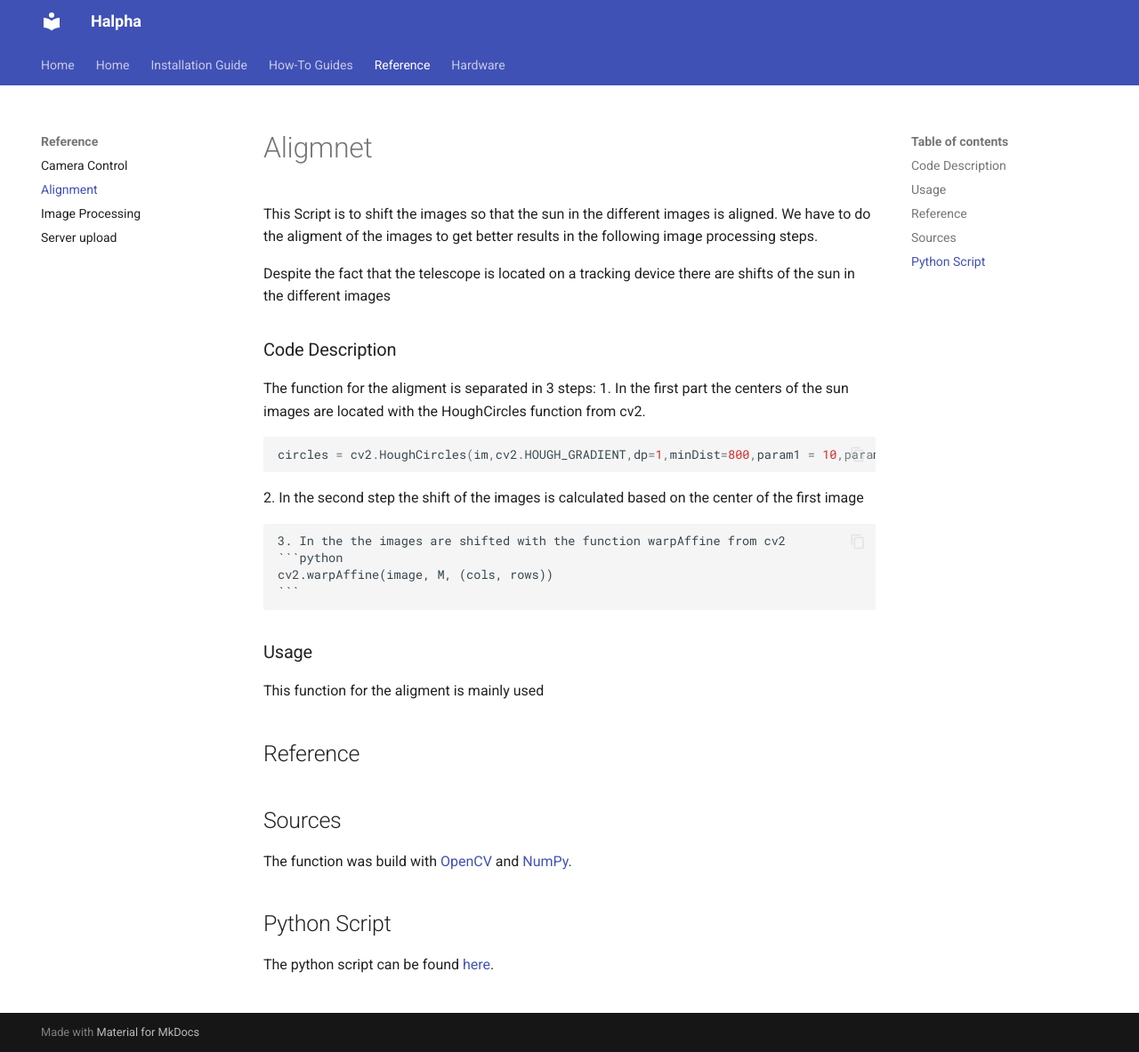
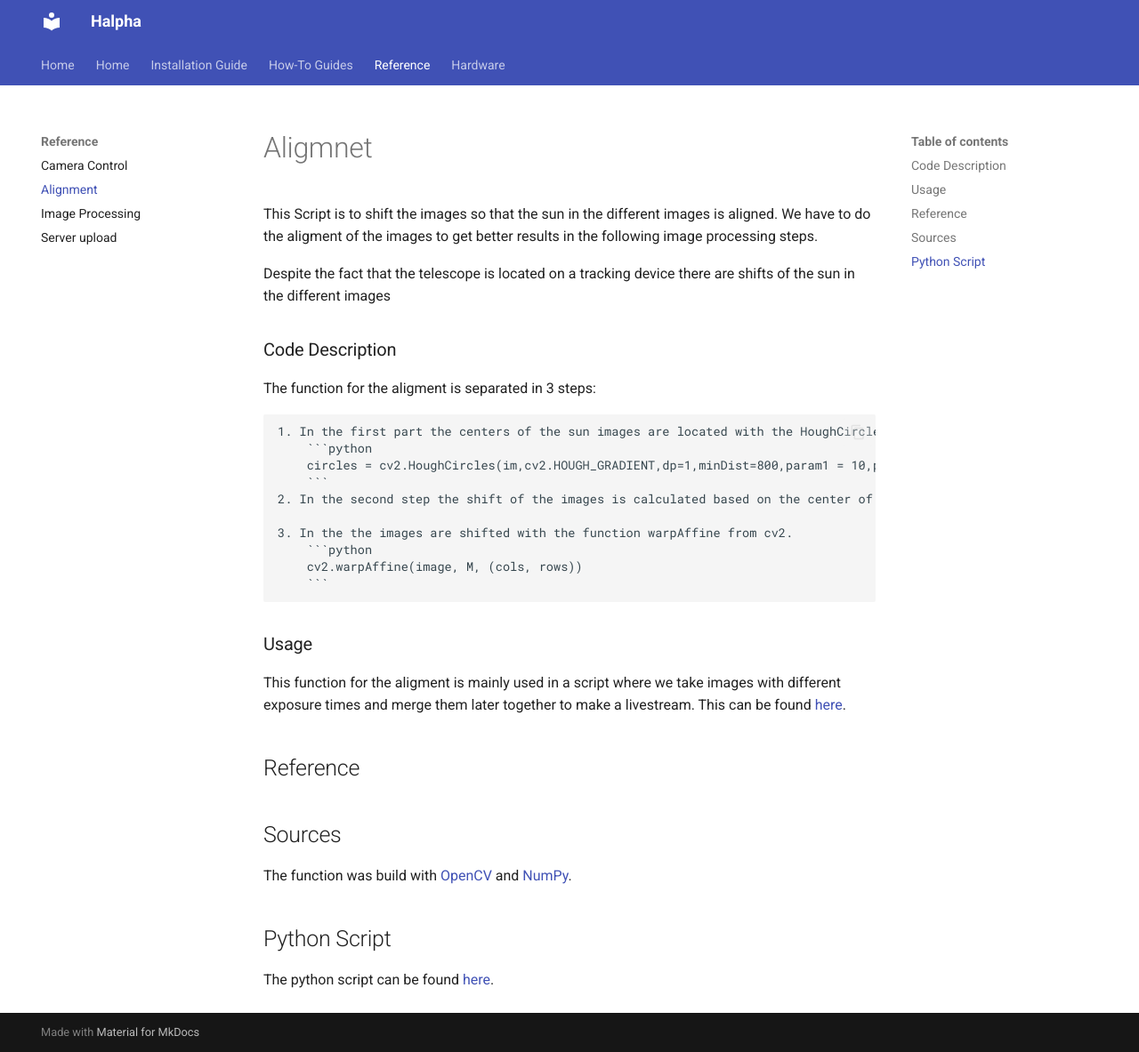
Before and after one commit to pmodwrc/halpha, an MkDocs documentation site: the page built from docs/reference/alignment.md, in a window 1280 px wide and 1183 px high. Shown: the whole window at 89% size. Built offline with MkDocs 1.6.1 and Material for MkDocs 9.7.7, drawn with Linux system fonts in a browser that asks for light colours.

Commit message:
Correction aligmnet doc

````diff
--- a/docs/reference/alignment.md
+++ b/docs/reference/alignment.md
@@ -5,19 +5,20 @@ Despite the fact that the telescope is located on a tracking device there are sh
 
 ### Code Description
 The function for the aligment is separated in 3 steps:
+
     1. In the first part the centers of the sun images are located with the HoughCircles function from cv2.
-    ```python
-    circles = cv2.HoughCircles(im,cv2.HOUGH_GRADIENT,dp=1,minDist=800,param1 = 10,param2=30,minRadius=470,maxRadius=480)
-    ```
-    2. In the second step the shift of the images is calculated based on the center of the first image
+        ```python
+        circles = cv2.HoughCircles(im,cv2.HOUGH_GRADIENT,dp=1,minDist=800,param1 = 10,param2=30,minRadius=470,maxRadius=480)
+        ```
+    2. In the second step the shift of the images is calculated based on the center of the first image.
 
-    3. In the the images are shifted with the function warpAffine from cv2
-    ```python
-    cv2.warpAffine(image, M, (cols, rows))
-    ```
+    3. In the the images are shifted with the function warpAffine from cv2.
+        ```python
+        cv2.warpAffine(image, M, (cols, rows))
+        ```
 
 ### Usage
-This function for the aligment is mainly used
+This function for the aligment is mainly used in a script where we take images with different exposure times and merge them later together to make a livestream. This can be found [here](https://github.com/pmodwrc/halpha/blob/main/sun_catching/process.py).
 
 ## Reference
 
````
